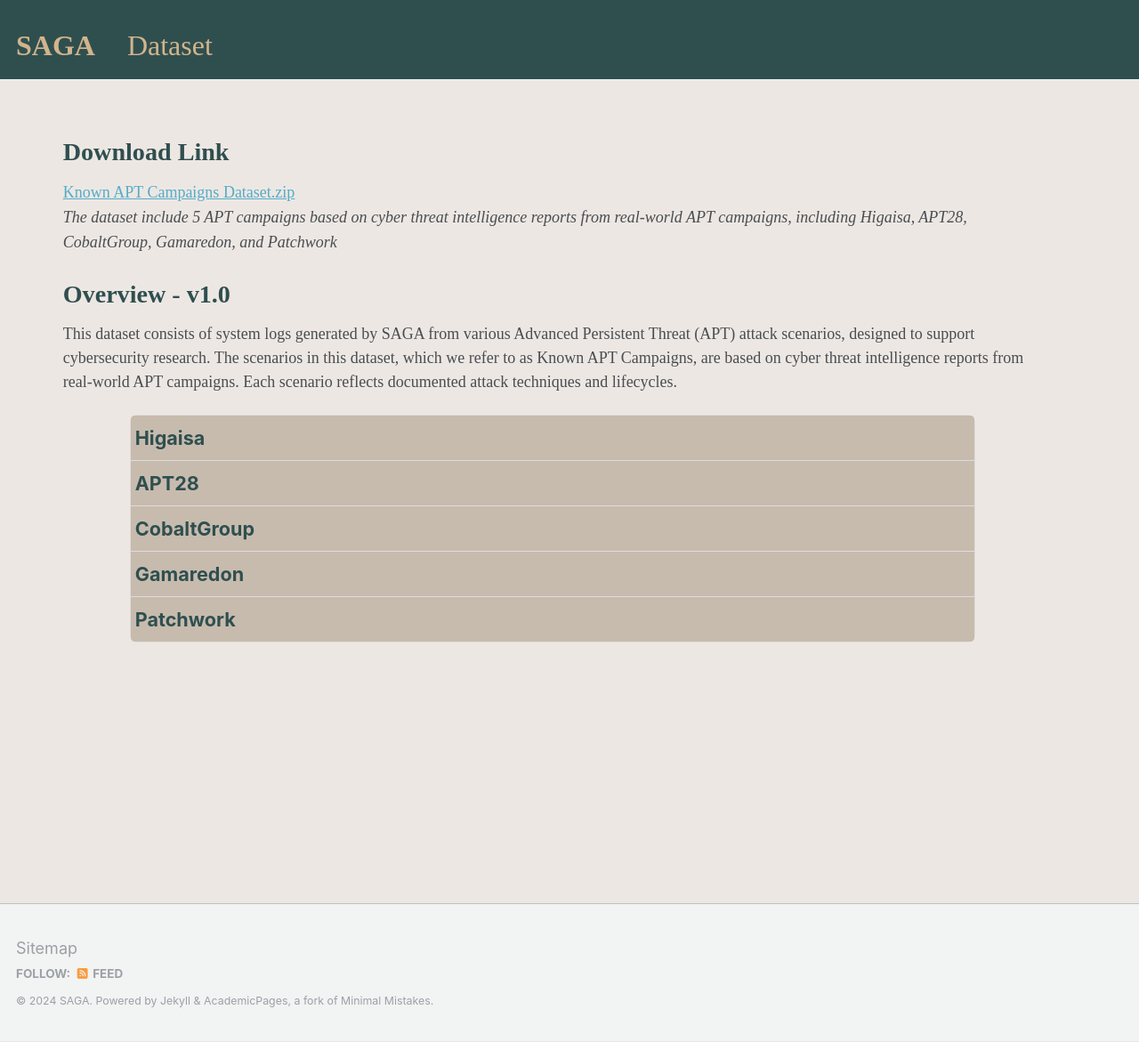
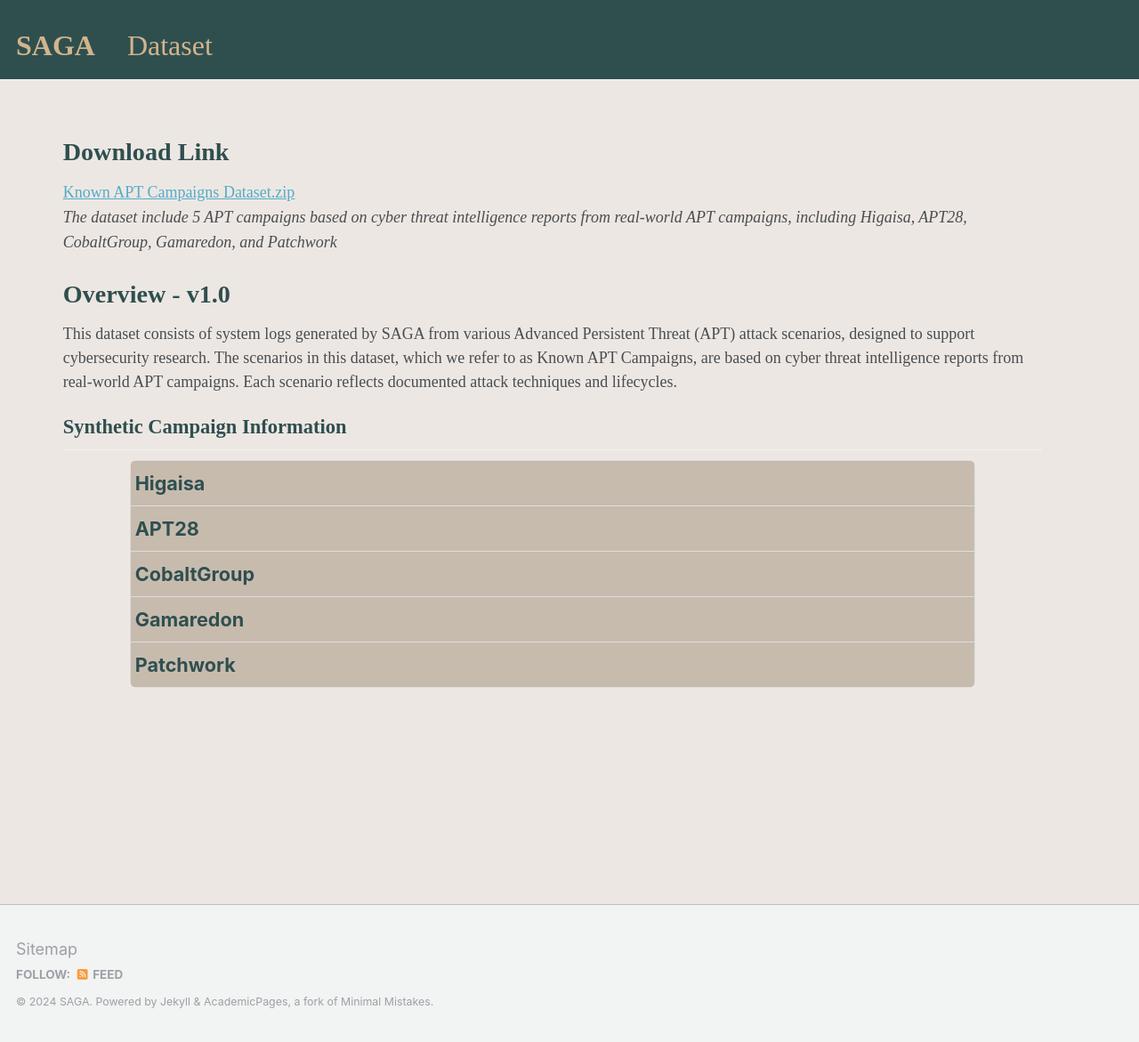
Before and after one commit to KKKK16/KKKK16.github.io, a Jekyll site: the page built from _pages/dataset_v1.md, in a window 1280 px wide and 1171 px high. Shown: the whole window at 89% size. Built offline with Jekyll 4.4.1, drawn with Linux system fonts in a browser that asks for light colours.

Commit message:
Update dataset_v1.md

```diff
--- a/_pages/dataset_v1.md
+++ b/_pages/dataset_v1.md
@@ -6,9 +6,11 @@ author_profile: false
 <h1 style= "color:#2F4F4F; font-family: 'Work Sans'; margin-top: 1em !important;">Download Link</h1>
 <a href="https://drive.google.com/file/d/1XdlHEUJ0rvHFf3HfY1VYYkhLsMU6wg_A/view?usp=sharing" target="_blank" style="font-family: 'Work Sans';">Known APT Campaigns Dataset.zip</a><br>
 <em style="font-family: 'Work Sans';">The dataset include 5 APT campaigns based on cyber threat intelligence reports from real-world APT campaigns, including Higaisa, APT28, CobaltGroup, Gamaredon, and Patchwork</em>
+
 <h1 style= "color:#2F4F4F; font-family: 'Work Sans'; margin-top: 1em !important;">Overview - v1.0</h1>
 <p style="font-family: 'Work Sans';">This dataset consists of system logs generated by SAGA from various Advanced Persistent Threat (APT) attack scenarios, designed to support cybersecurity research. The scenarios in this dataset, which we refer to as Known APT Campaigns, are based on cyber threat intelligence reports from real-world APT campaigns. Each scenario reflects documented attack techniques and lifecycles.</p>
 
+<h2 style= "color:#2F4F4F; font-family: 'Work Sans'; margin-top: 1em !important;">Synthetic Campaign Information</h2>
 <div class="accordion">
   <div class="accordion-item">
     <button class="accordion-header">Higaisa</button>
```
